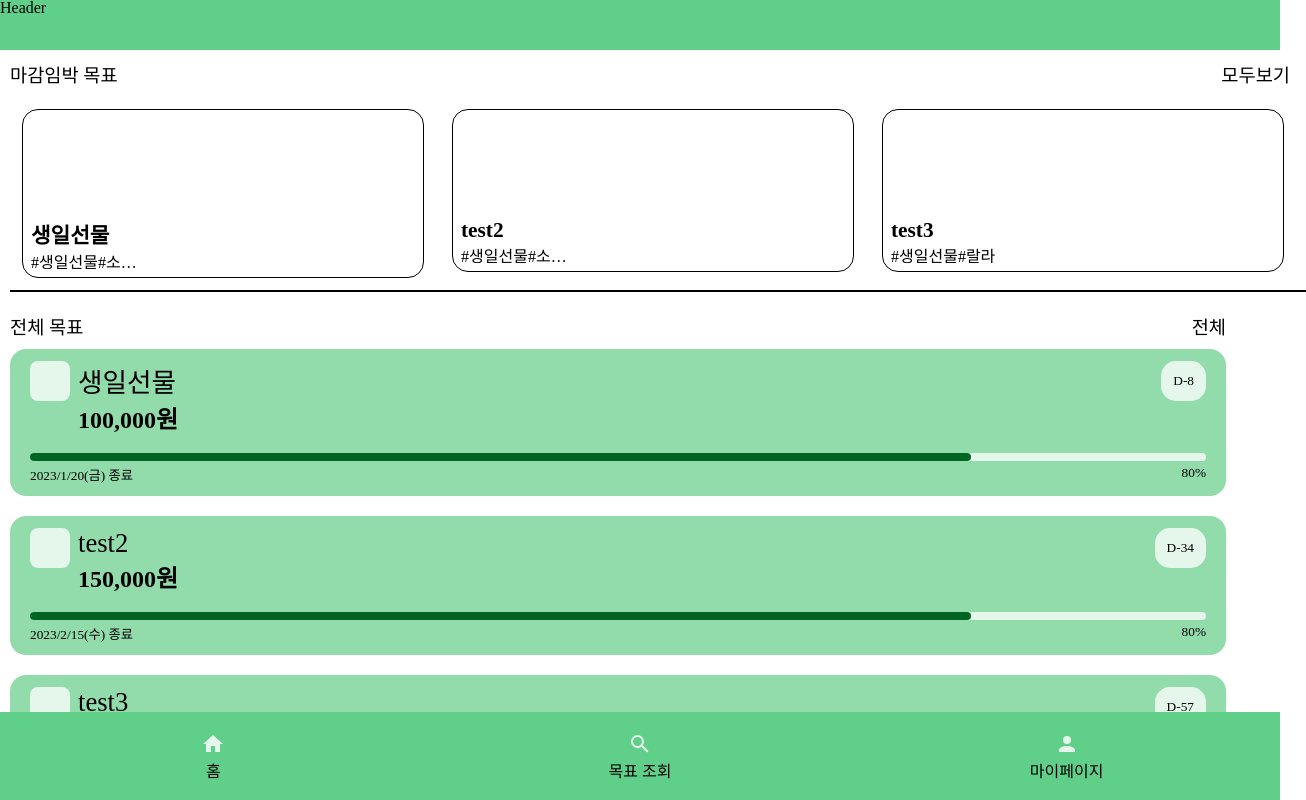
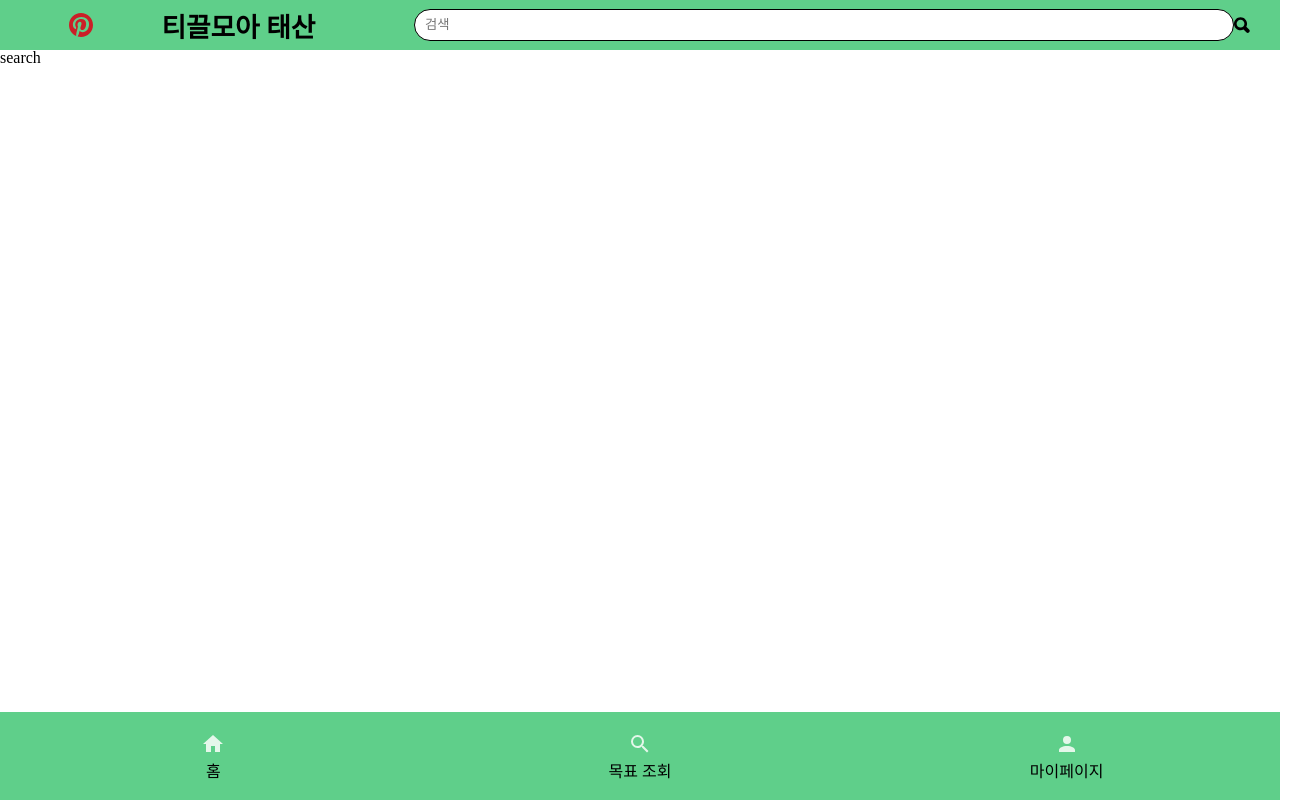
Before and after one commit to TeamBudgetOverflow/frontend, a React (Create React App) app: page /goals/search in a window 1280 px wide. Shown: the whole page, 1306 px wide, since content can reach past the window. Built offline with nearby package versions, Linux system fonts and the light colour scheme; no server answers; a web font is replaced by a local one.

Commit message:
FEAT: add function of search #23

```diff
--- a/src/apis/client.ts
+++ b/src/apis/client.ts
@@ -110,4 +110,11 @@ export const userAPI = {
   },
 };
 
+export const goalApi = {
+  getGoalsBySearchQuery: async (query: string) => {
+    const { data } = await tokenClient.get(`/goals/getgoals/search` + query);
+    return data;
+  },
+};
+
 export { noneTokenClient, tokenClient };
--- a/src/components/common/elem/InputBox.tsx
+++ b/src/components/common/elem/InputBox.tsx
@@ -2,9 +2,10 @@ import React from 'react';
 import styled from 'styled-components';
 
 interface InputBoxProps {
-  value: string | number;
-  placeholder: string;
-  onChangeHandler: (e: React.FormEvent<HTMLInputElement>) => void;
+  value?: string | number;
+  placeholder?: string;
+  onChangeHandler?: (e: React.FormEvent<HTMLInputElement>) => void;
+  onKeyPressHandler?: (e: React.FormEvent<HTMLInputElement>) => void;
   borderRadius?: string;
 }
 
@@ -12,6 +13,7 @@ const InputBox = ({
   placeholder,
   value,
   onChangeHandler,
+  onKeyPressHandler,
   borderRadius,
 }: InputBoxProps) => {
   return (
@@ -19,6 +21,7 @@ const InputBox = ({
       value={value}
       placeholder={placeholder}
       onChange={onChangeHandler}
+      onKeyPress={onKeyPressHandler}
       borderRadius={borderRadius}
     />
   );
--- a/src/components/common/elem/Logo.tsx
+++ b/src/components/common/elem/Logo.tsx
@@ -13,6 +13,8 @@ export const Logo = ({ size }: LogoProps) => {
     medium: 32,
     small: 24,
   };
+
+  // TODO: team Logo 로 대체
   return (
     <svg
       width={sizes[size]}
--- a/src/components/common/icons/Search.tsx
+++ b/src/components/common/icons/Search.tsx
@@ -1,9 +1,9 @@
 import React from 'react';
 
 type SearchProps = {
-  width: number;
-  height: number;
-  props?: unknown;
+  width?: number;
+  height?: number;
+  [key: string]: unknown;
 };
 
 export const Search = ({ width = 16, height = 16, ...props }: SearchProps) => {
--- a/src/components/goal/GroupGoalCards.tsx
+++ b/src/components/goal/GroupGoalCards.tsx
@@ -40,7 +40,6 @@ const GroupGoalCards = ({ goal }: { goal: IUserGoal }) => {
 
 const Wrapper = styled.div`
   padding: 12px 20px;
-  display: flex;
   flex-direction: column;
   flex: 0 0 auto;
   gap: 18px;
--- a/src/components/header/SearchBar.tsx
+++ b/src/components/header/SearchBar.tsx
@@ -1,17 +1,40 @@
-import React from 'react';
+import React, { useState } from 'react';
+import { useNavigate } from 'react-router-dom';
 
 import styled from 'styled-components';
+import InputBox from '../common/elem/InputBox';
+import { Search } from '../common/icons/Search';
 
 const SearchBar = () => {
-  return <SearchBarLayout>searchbar</SearchBarLayout>;
+  const [searchKeyword, setSearchKeyword] = useState('');
+  const navigate = useNavigate();
+  const handleSubmitKeyPress = (e: string) => {
+    navigate('/goals?search=' + searchKeyword);
+    setSearchKeyword('');
+  };
+
+  // TODO: 엔터키에도 작동하도록 만들기
+  return (
+    <SearchBarLayout>
+      <InputBox
+        placeholder='검색'
+        borderRadius='20px'
+        onChangeHandler={(e) => setSearchKeyword(e.currentTarget.value)}
+        // onKeyPressHandler={() => handleSubmitKeyPress(searchKeyword)}
+      />
+      <Search onClick={() => handleSubmitKeyPress(searchKeyword)} />
+    </SearchBarLayout>
+  );
 };
 
 const SearchBarLayout = styled.div`
   flex: 1;
   margin: 0 30px;
-  @media screen and (max-width: 318px) {
-    display: none;
-  }
+  height: 60%;
+  display: flex;
+  flex-direction: row;
+  align-items: center;
+  justify-content: baseline;
 `;
 
 export default SearchBar;
--- /dev/null
+++ b/src/pages/SearchGoals.tsx
@@ -0,0 +1,7 @@
+import React from 'react';
+
+const SearchGoals = () => {
+  return <div>search</div>;
+};
+
+export default SearchGoals;
--- a/src/shared/Header.tsx
+++ b/src/shared/Header.tsx
@@ -1,21 +1,59 @@
-import React from 'react';
-import { useLocation } from 'react-router-dom';
+import React, { useEffect } from 'react';
+import { useQuery } from 'react-query';
+import { Navigate, useLocation, useNavigate } from 'react-router-dom';
 import { useRecoilValue } from 'recoil';
 import styled from 'styled-components';
+import { goalApi } from '../apis/client';
+import { Logo } from '../components/common/elem/Logo';
+import SearchBar from '../components/header/SearchBar';
 import { userInfo } from '../recoil/atoms';
 
 const Header = () => {
+  const navigate = useNavigate();
   const location = useLocation();
   const { isLogin } = useRecoilValue(userInfo);
 
-  console.log(location);
+  // TODO: location 감지해서 api 호출 + 검색 결과페이지로 이동
+  // TODO: search 결과 전역상태 저장
+  if (location.search) {
+    const { data } = useQuery('searchGoals', () =>
+      goalApi.getGoalsBySearchQuery(location.search)
+    );
 
-  return <HeaderLayout>Header</HeaderLayout>;
+    console.log(data);
+    navigate('/goals/search');
+  }
+
+  return (
+    <HeaderLayout>
+      <LeftBox>
+        <Logo size='small' />
+        <TeamName>티끌모아 태산</TeamName>
+      </LeftBox>
+      <SearchBar />
+    </HeaderLayout>
+  );
 };
 
 const HeaderLayout = styled.div`
   height: 50px;
   background-color: ${(props) => props.theme.primaryMain};
+  display: flex;
+  flex-direction: row;
+  align-items: center;
+`;
+
+const LeftBox = styled.div`
+  width: 30%;
+  height: 100%;
+  display: flex;
+  flex-direction: row;
+  align-items: center;
+  justify-content: space-evenly;
+`;
+
+const TeamName = styled.span`
+  font: ${(props) => props.theme.headingH3};
 `;
 
 export default Header;
--- a/src/shared/Router.tsx
+++ b/src/shared/Router.tsx
@@ -7,6 +7,7 @@ import PostGoal from '../pages/PostGoal';
 import DetailGoal from '../pages/DetailGoal';
 import GroupGoals from '../pages/GroupGoals';
 import Navigation from './Navigation';
+import SearchGoals from '../pages/SearchGoals';
 
 const Router = () => {
   return (
@@ -16,7 +17,8 @@ const Router = () => {
         <Route path='/' element={<Home />} />
         <Route path='/goals/post' element={<PostGoal />} />
         <Route path='/goals/:id' element={<DetailGoal />} />
-        <Route path='/goals/search' element={<GroupGoals />} />
+        <Route path='/goals/lookup' element={<GroupGoals />} />
+        <Route path='/goals/search' element={<SearchGoals />} />
       </Routes>
       <Navigation />
     </BrowserRouter>
--- a/src/utils/dateTranslator.ts
+++ b/src/utils/dateTranslator.ts
@@ -5,25 +5,18 @@ export const dateStringTranslator = (targetDate: Date) => {
     switch (day) {
       case 0:
         return '일';
-        break;
       case 1:
         return '월';
-        break;
       case 2:
         return '화';
-        break;
       case 3:
         return '수';
-        break;
       case 4:
         return '목';
-        break;
       case 5:
         return '금';
-        break;
       case 6:
         return '토';
-        break;
     }
   };
 
```
